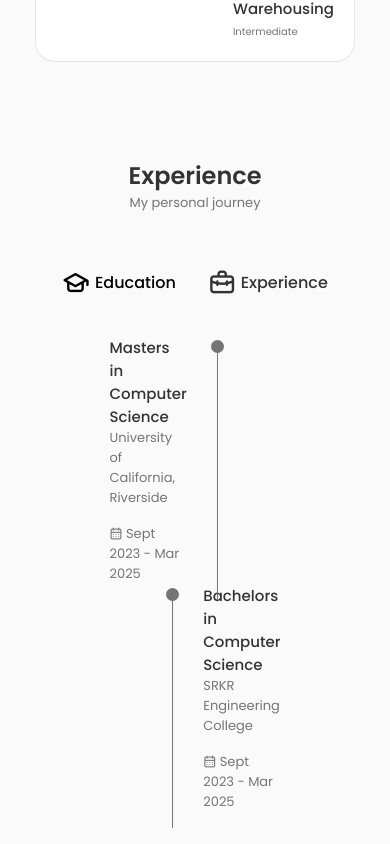
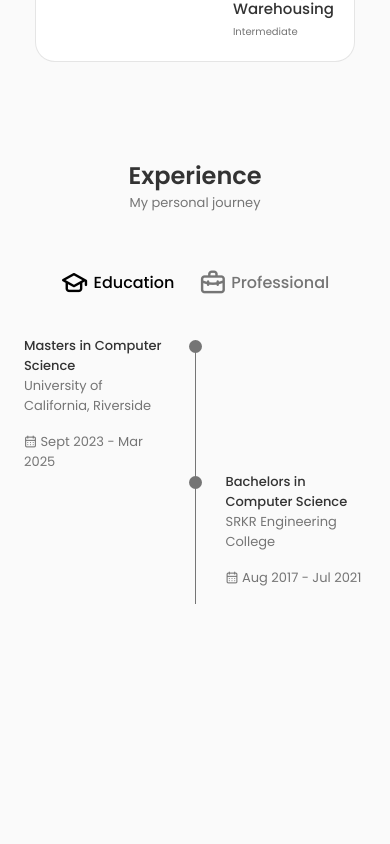
Before and after one commit to rahulyenduri/portfolio, a React (Create React App) app: page / in a window 390 px wide. Shown: the part 3059-3903 px from the top of the page. After the commit the page ends 3759 px from the top, so only its background shows below. Built offline with nearby package versions, Linux system fonts and the light colour scheme.

Commit message:
before popup

```diff
--- a/src/components/experience/Experience.jsx
+++ b/src/components/experience/Experience.jsx
@@ -20,7 +20,7 @@
 
           <div className={toggleState === 2 ? "qualification__button qualification__active button--flex" : "qualification__button button--flex"} onClick={() => toggleTab(2)}>
             <i className="uil uil-briefcase-alt qualification__icon"></i>
-            Experience
+            Professional
           </div>
 
         </div>
@@ -52,7 +52,7 @@
                 <h3 className="qualification__title">Bachelors in Computer Science</h3>
                 <span className="qualification__subtitle">SRKR Engineering College</span>
                 <div className="qualification__calendar">
-                <i className="uil uil-calendar-alt"></i> Sept 2023 - Mar 2025
+                <i className="uil uil-calendar-alt"></i> Aug 2017 - Jul 2021
                 </div>
               </div>
             </div>
--- a/src/components/experience/experience.css
+++ b/src/components/experience/experience.css
@@ -11,7 +11,7 @@
 .qualification__button {
   font-size: var(--h3-font-size);
   font-weight: var(--font-medium);
-  color: var(--title-color);
+  color: var(--title-color-light);
   margin: 0 var(--mb-1);
   cursor: pointer;
 }
@@ -79,3 +79,49 @@
   background-color: var(--text-color);
   transform: translate(6px, -7px);
 }
+
+/*=============== BREAKPOINTS ===============*/
+/* For large devices */
+@media screen and (max-width: 992px) {
+  .qualification__container {
+    margin-left: auto;
+    margin-right: auto;
+  }
+}
+
+/* For medium devices */
+@media screen and (max-width: 768px) {
+  .qualification__container {
+    margin-left: var(--mb-1-5);
+    margin-right: var(--mb-1-5);
+  }
+}
+
+@media screen and (max-width: 576px) {
+  .qualification__sections {
+    grid-template-columns: initial;
+  }
+
+  .qualification__title {
+    font-size: var(--small-font-size);
+  }
+
+  .qualification__subtitle {
+    font-size: var(--small-font-size);
+  }
+
+  .qualification__calendar {
+    font-size: var(--small-font-size);
+  }
+
+  .qualification__button {
+    margin: 0 var(--mb-0-75);
+  }
+}
+
+/* For small devices */
+@media screen and (max-width: 350px) {
+  .qualification__data {
+    gap: 0.5rem
+  }
+}
```
